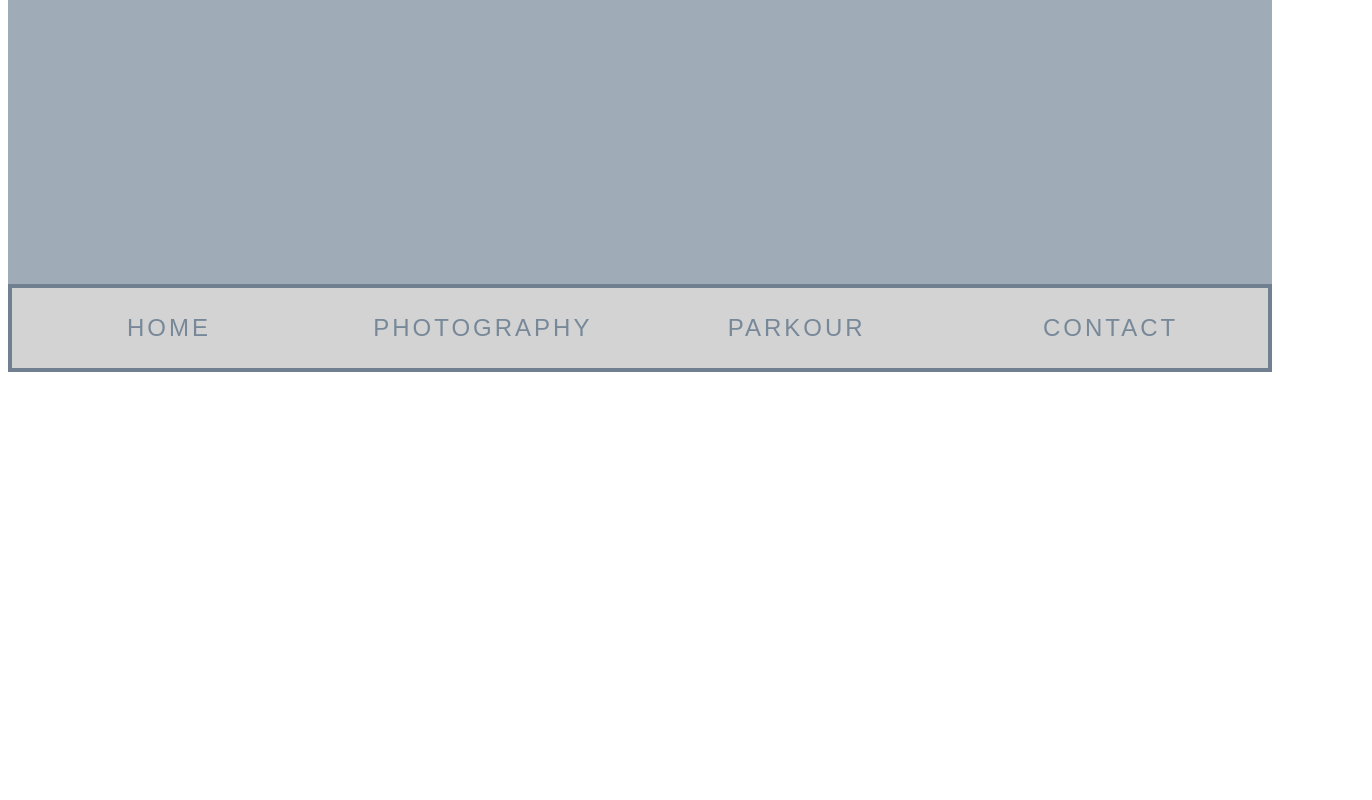
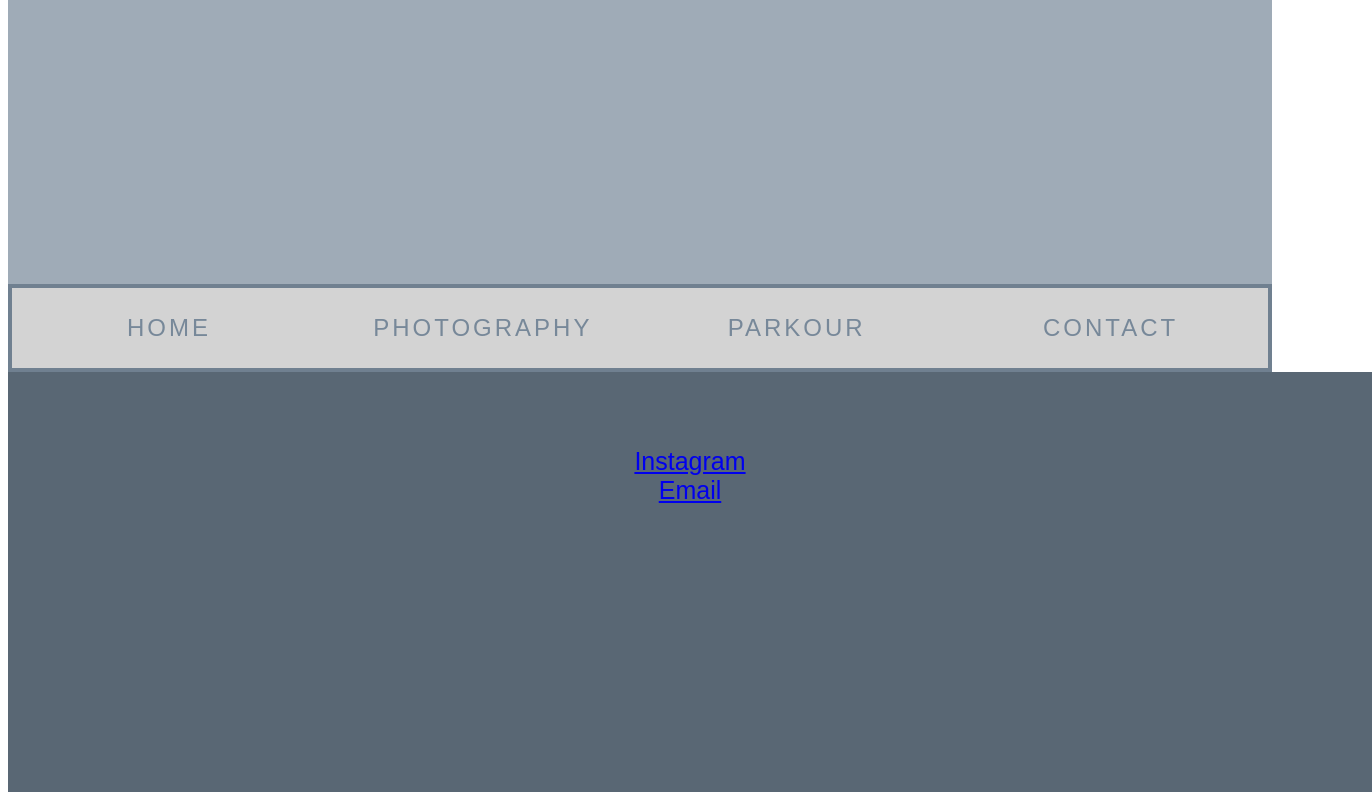
Before and after one commit to mcpengilly/341-Final, a plain HTML site: page contact-page/index.html in a window 1280 px wide. Shown: the part 524-1324 px from the top of the page, 1372 px wide, since content can reach past the window. Before the commit the page ends 904 px from the top, so only its background shows below. Drawn offline with Linux system fonts and the light colour scheme.

Commit message:
Updated Contact Page and style.css

```diff
--- a/contact-page/index.html
+++ b/contact-page/index.html
@@ -21,4 +21,11 @@
     <li><a id="contact-page" href="#">Contact</a></li>
   </ul>
 </div>
+
+<div class="content" id="bg-1">
+  <div class="page-text">
+    <p>
+      <a href="https://www.instagram.com/mick_ptc/">Instagram</a> <br />
+      <a href="mailto:mp253842@umconnect.umt.edu">Email</a>
+  </div>
 </body>
--- a/style.css
+++ b/style.css
@@ -88,6 +88,9 @@ a:hover {
   background-color: #596774;
   width: 100%;
   min-height: 40vh;
+  font-size: 25px;
+  font-family: sans-serif;
+  color: #D3D3D3;
 }
 
 @media (max-width:1279px) {
```
